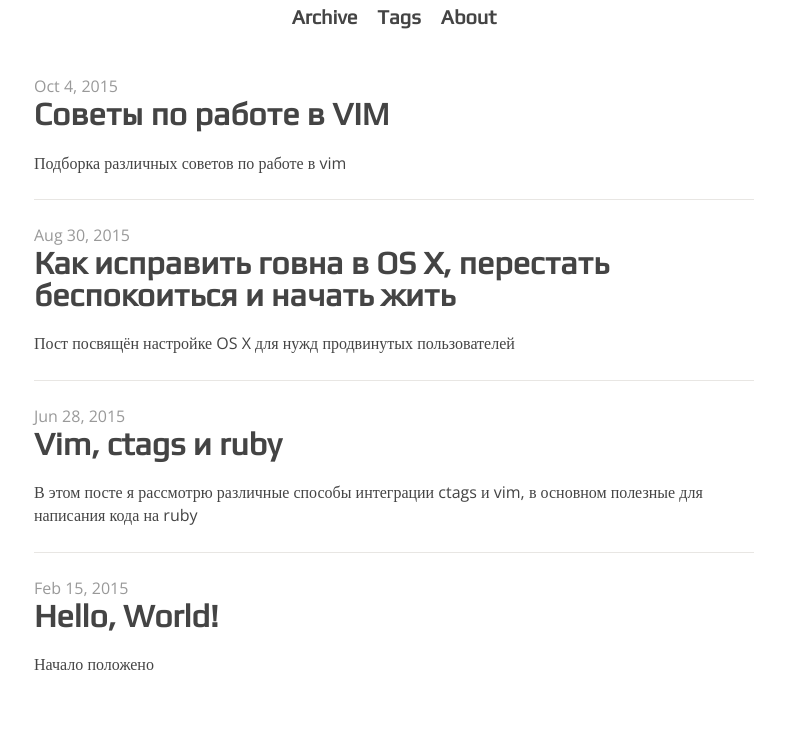
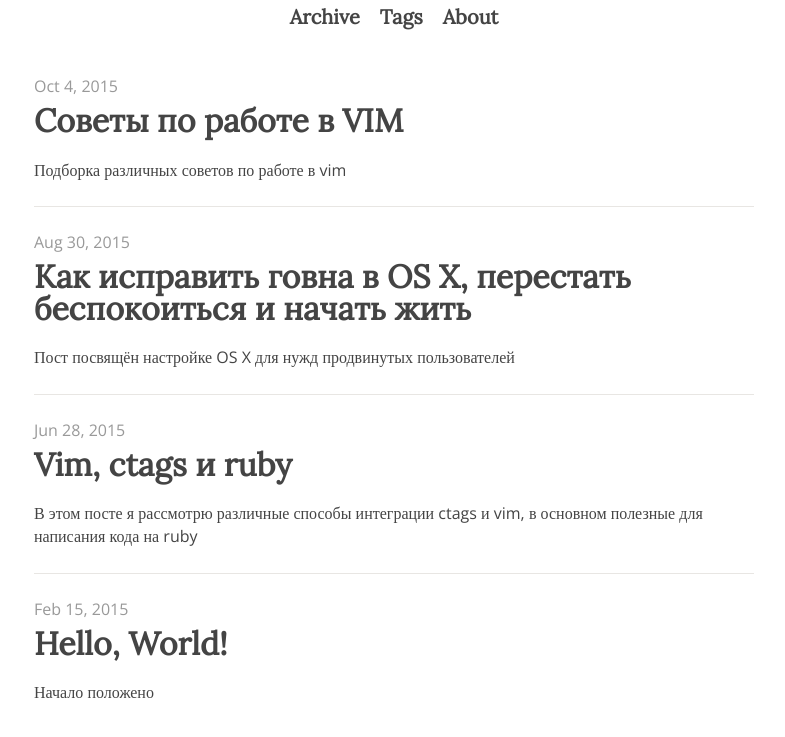
Before and after one commit to schfkt/schfkt.github.io, a Jekyll site: the page built from index.html, in a window 1280 px wide. Shown: the top 737 px of the page, without its empty margins (246-1031 px from the left). Built offline with Jekyll 4.4.1, drawn with Linux system fonts in a browser that asks for light colours.

Commit message:
Change font for headers

```diff
--- a/_includes/head.html
+++ b/_includes/head.html
@@ -7,7 +7,7 @@
   <meta name="description" content="{% if page.description %}{{ page.description }}{% else %}{{ site.description }}{% endif %}">
 
   <link href='//fonts.googleapis.com/css?family=Open+Sans&subset=latin,cyrillic' rel='stylesheet' type='text/css'>
-  <link href='//fonts.googleapis.com/css?family=Play&subset=latin,cyrillic' rel='stylesheet' type='text/css'>
+  <link href='//fonts.googleapis.com/css?family=Lora&subset=latin,cyrillic' rel='stylesheet' type='text/css'>
   <link rel="stylesheet" href="{{ "/css/main.css" | prepend: site.baseurl }}">
   <link rel="canonical" href="{{ page.url | replace:'index.html','' | prepend: site.baseurl | prepend: site.url }}">
 
--- a/_sass/_custom.scss
+++ b/_sass/_custom.scss
@@ -2,7 +2,7 @@
 $button-radius: 4px;
 
 h1, h2, h3, h4, h5, h6 {
-  font-family: 'Play', sans-serif;
+  font-family: 'Lora', serif;
 }
 
 a {
@@ -74,7 +74,7 @@
     a {
       display: block;
       padding: 2px 10px 4px;
-      font-family: 'Play', sans-serif;
+      font-family: 'Lora', serif;
       font-size: 20px;
       font-weight: bold;
       text-decoration: none;
@@ -130,6 +130,10 @@
     p {
       margin: 0;
     }
+
+    .date {
+      margin-bottom: 7px;
+    }
   }
 }
 
```
